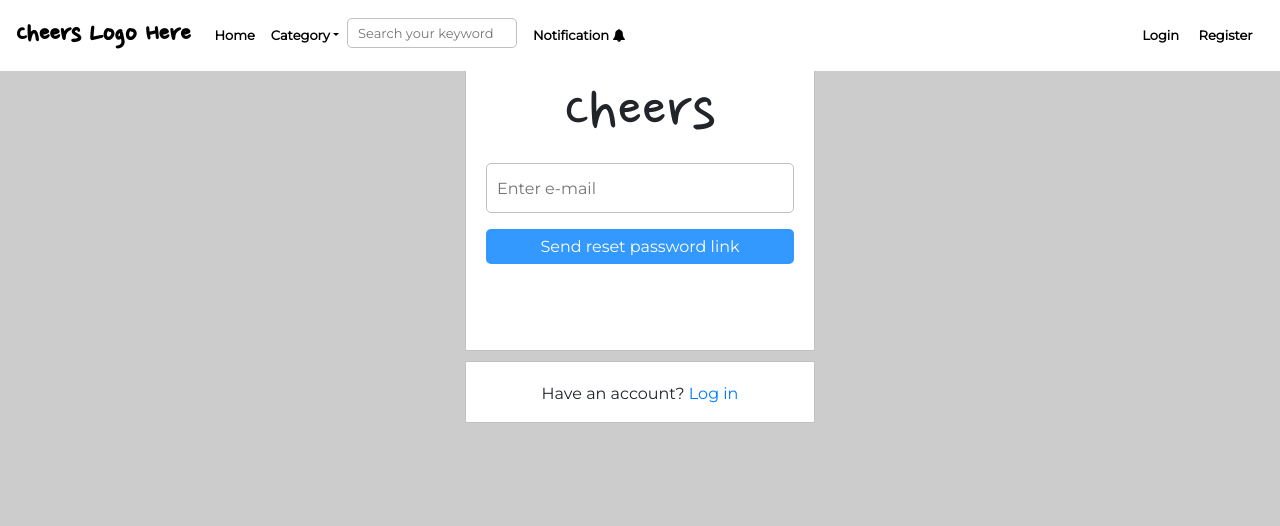
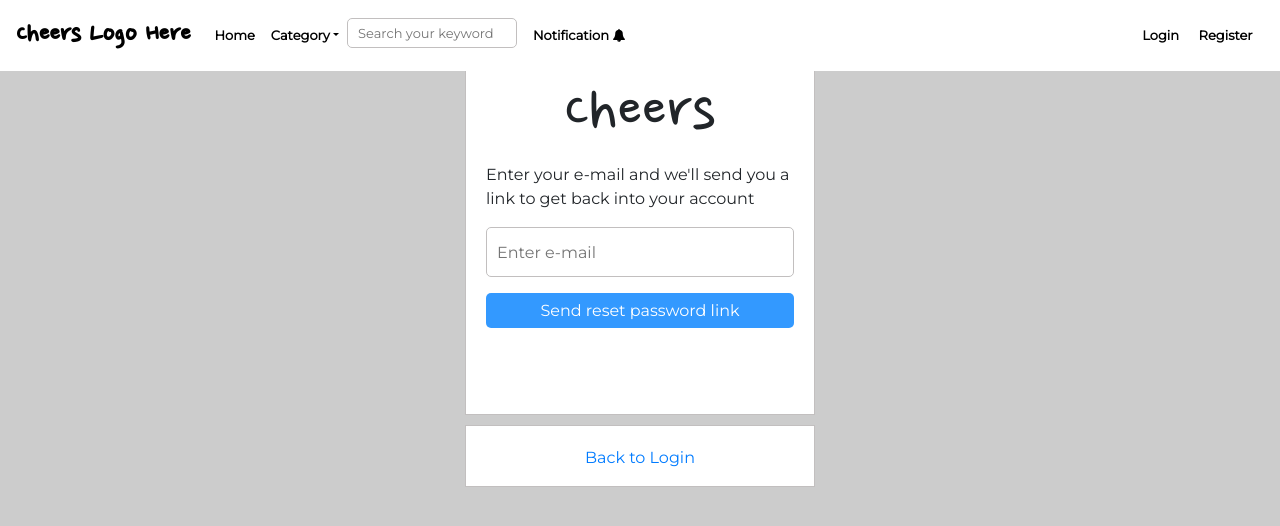
Before and after one commit to irabi01/blog_frontend, a React (Create React App) app: page /account/password/reset in a window 1280 px wide. Shown: the top 526 px of the page. Built offline with nearby package versions, Linux system fonts and the light colour scheme.

Commit message:
add paragraph

```diff
--- a/src/pages/ForgetPassword.js
+++ b/src/pages/ForgetPassword.js
@@ -10,6 +10,7 @@ export class ForgetPassword extends Component {
                 <div className="col-md-4 offset-md-4">
                 <div className="forgetpassword_part">
                     <h1>Cheers</h1>
+                    <p>Enter your e-mail and we'll send you a link to get back into your account </p>
                     <form>
                         <div className="form-group">
                             <input type="email" name="email" id="email" placeholder="Enter e-mail"/>
@@ -20,7 +21,7 @@ export class ForgetPassword extends Component {
                     </form>
                 </div>
                 <div className="go_to_login">
-                    <p>Have an account? <Link to="/auth/login" className="link">Log in</Link> </p>
+                    <p><Link to="/auth/login" className="link">Back to Login</Link> </p>
                 </div>
                 </div>
             </div>
```
